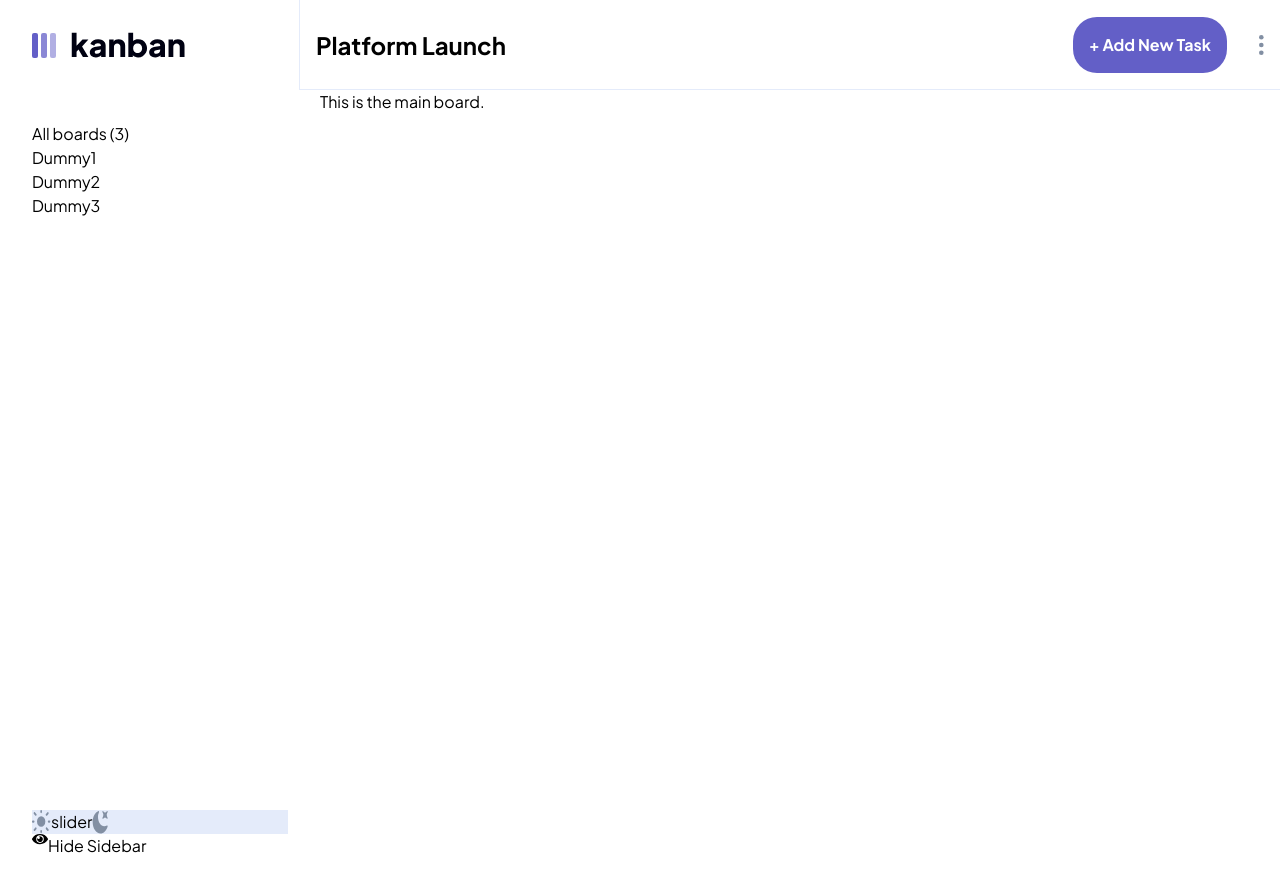
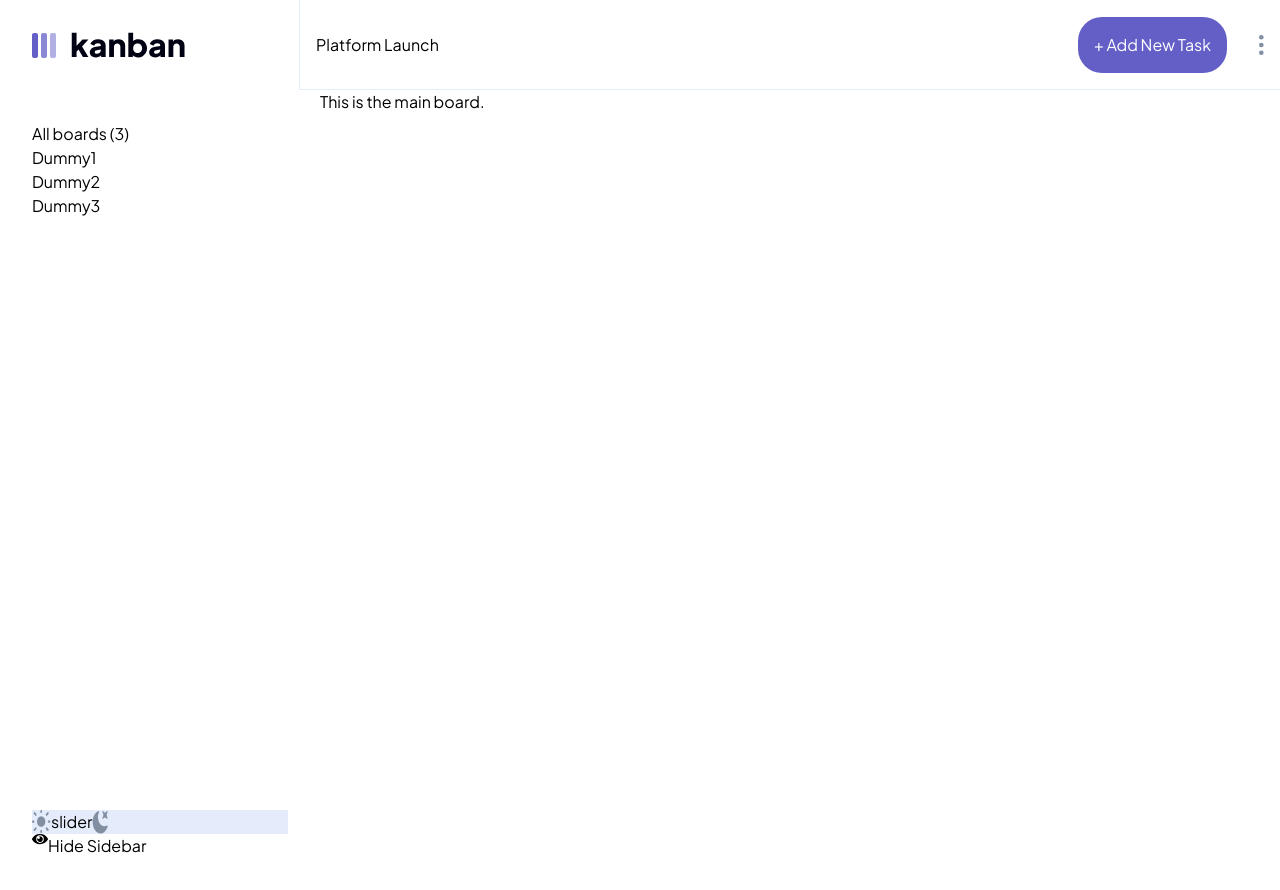
Before and after one commit to lemreyes/kanban, a Next.js app: page / in a window 1280 px wide. Built offline with nearby package versions, Linux system fonts and the light colour scheme.

Commit message:
add tailwind theme for font system

```diff
--- a/tailwind.config.ts
+++ b/tailwind.config.ts
@@ -18,7 +18,31 @@ const config: Config = {
       lightGray: "#979797",
       linesLight: "#e4ebfa",
       mainPurple: "#635fc7",
-      white: "#ffffff"
+      white: "#ffffff",
+    },
+    fontSize: {
+      headingXL: "24px",
+      headingL: "18px",
+      headingM: "15px",
+      headingS: "12px",
+      bodyL: "13px",
+      bodyM: "12px",
+    },
+    fontWeight: {
+      headingXL: "bold",
+      headingL: "bold",
+      headingM: "bold",
+      headingS: "bold",
+      bodyL: "medium",
+      bodyM: "bold",
+    },
+    lineHeight: {
+      headingXL: "30px",
+      headingL: "23px",
+      headingM: "19px",
+      headingS: "15px",
+      bodyL: "23px",
+      bodyM: "15px",
     },
   },
   plugins: [],
```
